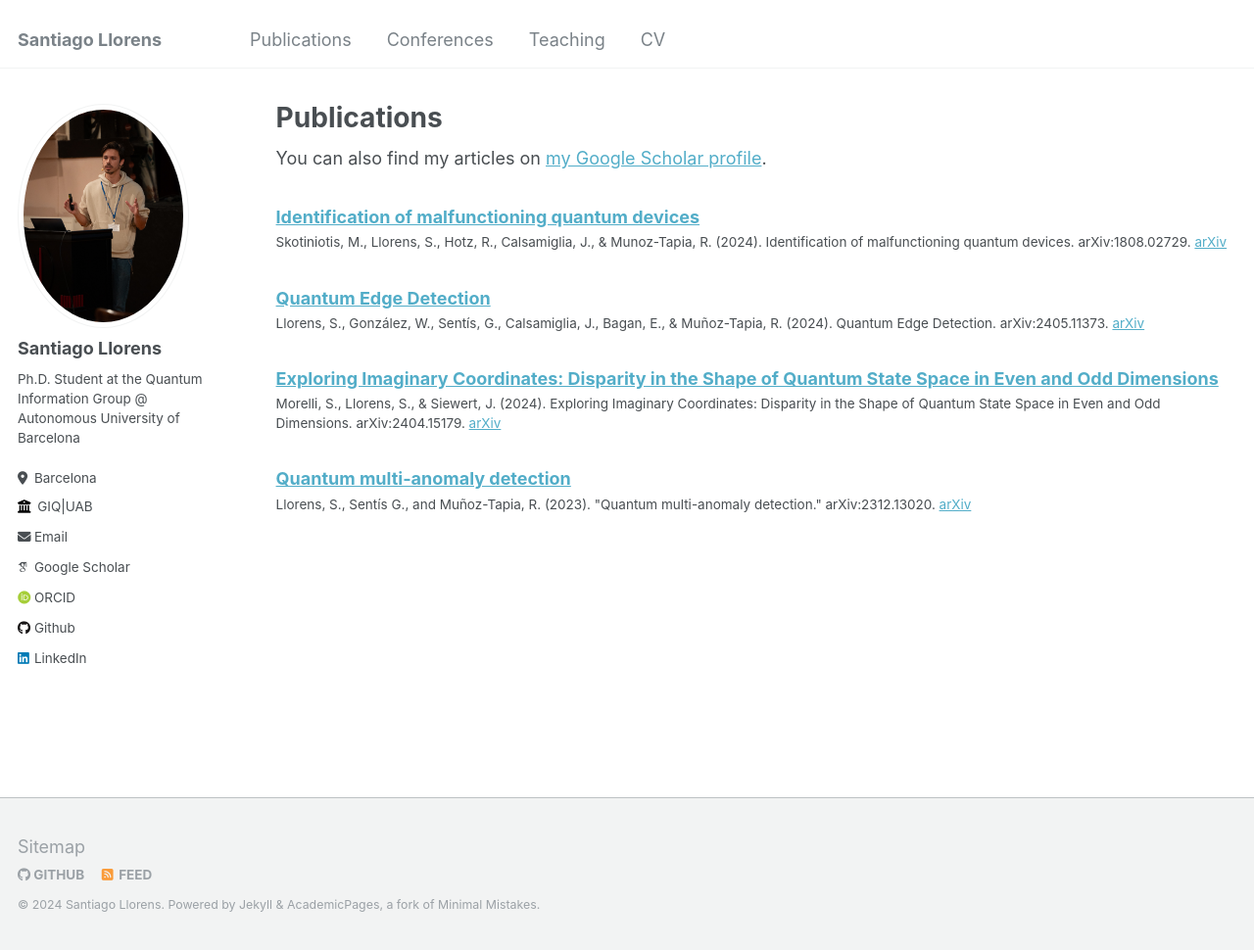
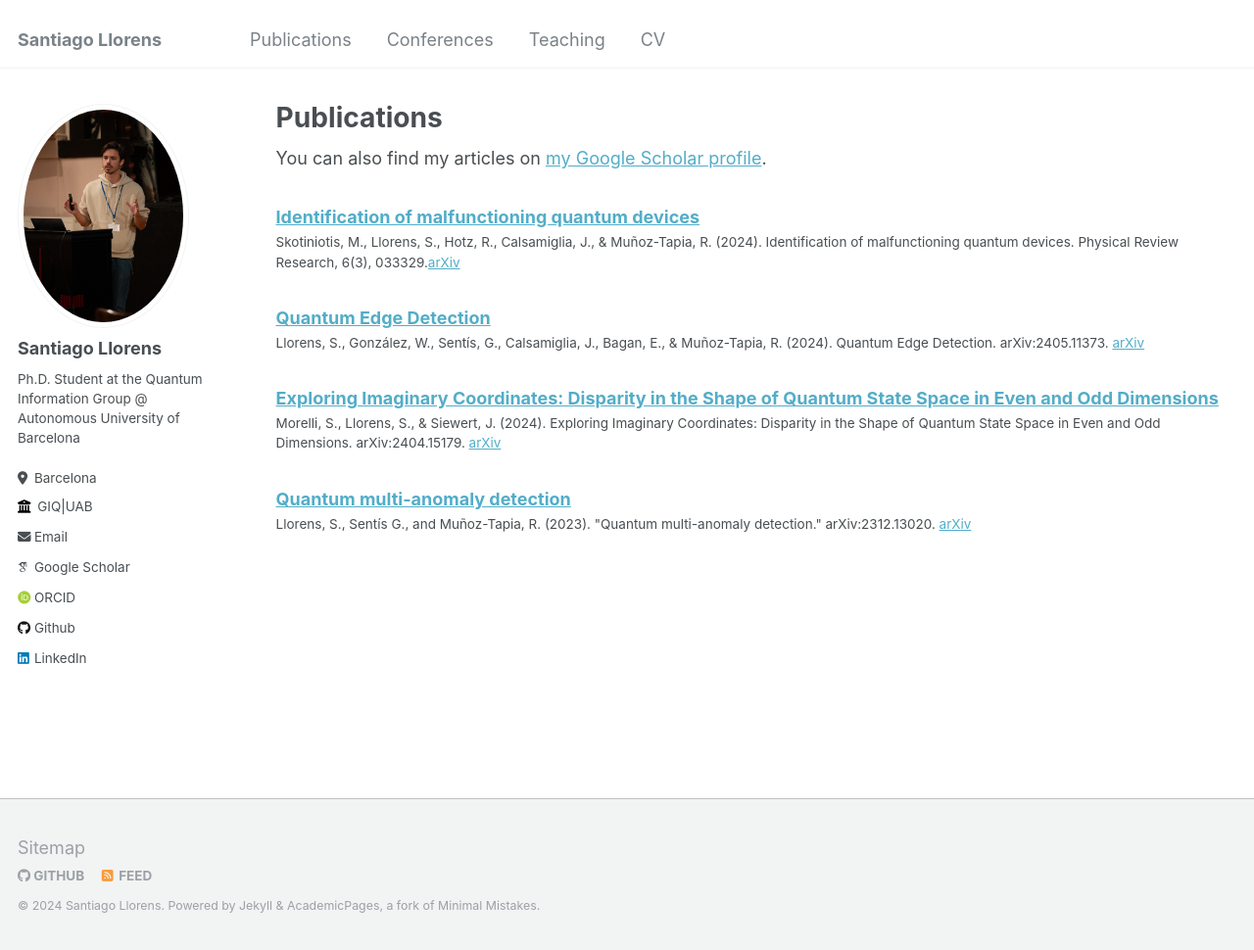
Before and after one commit to SantiagoLlorens/SantiagoLlorens.github.io, a Jekyll site: the page built from _pages/publications.md, in a window 1280 px wide and 970 px high. Shown: the whole window at 98% size. Built offline with Jekyll 4.4.1, drawn with Linux system fonts in a browser that asks for light colours; some web fonts are replaced.

Commit message:
Update Identification_of_malfunctioning_quantum_devices.md

```diff
--- a/_publications/Identification_of_malfunctioning_quantum_devices.md
+++ b/_publications/Identification_of_malfunctioning_quantum_devices.md
@@ -6,8 +6,8 @@ excerpt: ''
 date: 2024-05-23
 venue: 'arXiv'
 slidesurl: #'https://arxiv.org/abs/2312.13020'
-paperurl: 'https://arxiv.org/abs/1808.02729'
-citation: 'Skotiniotis, M., Llorens, S., Hotz, R., Calsamiglia, J., & Munoz-Tapia, R. (2024). Identification of malfunctioning quantum devices. arXiv:1808.02729. '
+paperurl: 'https://journals.aps.org/prresearch/abstract/10.1103/PhysRevResearch.6.033329'
+citation: 'Skotiniotis, M., Llorens, S., Hotz, R., Calsamiglia, J., & Muñoz-Tapia, R. (2024). Identification of malfunctioning quantum devices. Physical Review Research, 6(3), 033329.'
 ---
 
 We consider the problem of correctly identifying a malfunctioning quantum device that forms part of a network of N such devices, which can be considered as the quantum analogue of classical anomaly detection. In the case where the devices in question are sources assumed to prepare identical quantum pure states, with the faulty source producing a different anomalous pure state, we show that the optimal probability of successful identification requires a global quantum measurement. We also put forth several local measurement strategies -- both adaptive and non-adaptive, that achieve the same optimal probability of success in the limit where the number of devices to be checked are large. In the case where the faulty device performs a known unitary operation we show that the use of entangled probes provides an improvement that even allows perfect identification for values of the unitary parameter that surpass a certain threshold. Finally, if the faulty device implements a known qubit channel we find that the optimal probability for detecting the position of rank-one and rank-two Pauli channels can be achieved by product state inputs and separable measurements for any size of network, whereas for rank-three and general amplitude damping channels optimal identification requires entanglement with N qubit ancillas.
```
